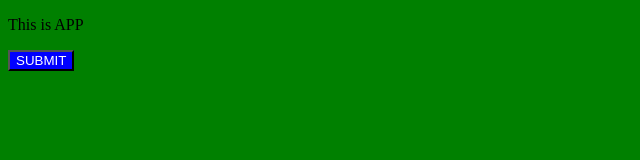
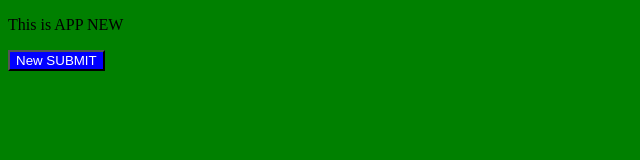
Before and after one commit to hungkvbn/git-tutorial, a plain HTML site: page index.html in a window 1280 px wide. Shown: the whole page, without its empty margins (0-640 px from the left). Drawn offline with Linux system fonts and the light colour scheme.

Commit message:
updaget html file

```diff
--- a/index.html
+++ b/index.html
@@ -10,8 +10,8 @@
   </head>
 
   <body>
-    <p> This is APP</p>
-    <button>SUBMIT</button>
+    <p> This is APP NEW</p>
+    <button>New SUBMIT</button>
   </body>
 </html>
 
```
